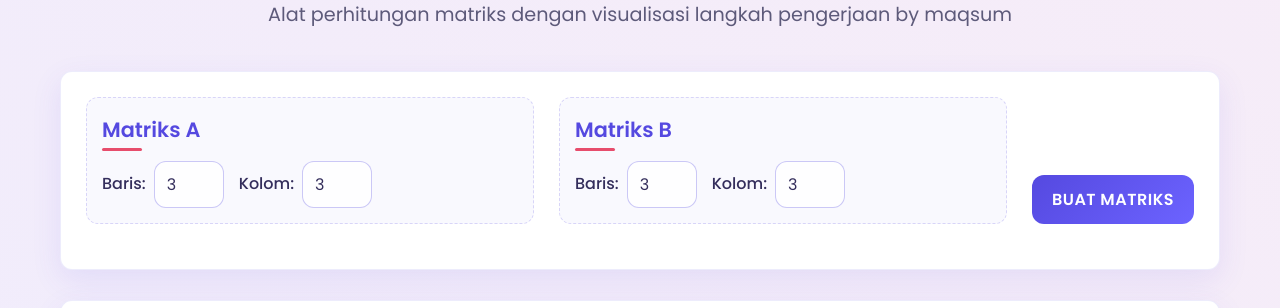
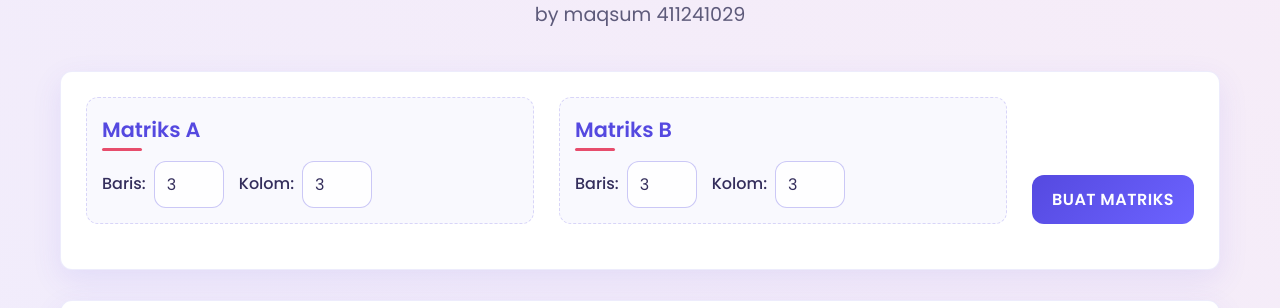
Before and after one commit to Maqsum220805/kalkulator-matriks, a plain HTML site: page index.html in a window 1280 px wide. Shown: the part 137-445 px from the top of the page. Drawn offline with Linux system fonts and the light colour scheme.

Commit message:
Update index.html

```diff
--- a/index.html
+++ b/index.html
@@ -14,7 +14,7 @@
     <div class="container">
         <header>
             <h1>Kalkulator Matriks</h1>
-            <p class="subtitle">Alat perhitungan matriks dengan visualisasi langkah pengerjaan by maqsum</p>
+            <p class="subtitle">by maqsum 411241029</p>
         </header>
 
         <div class="card">
```
